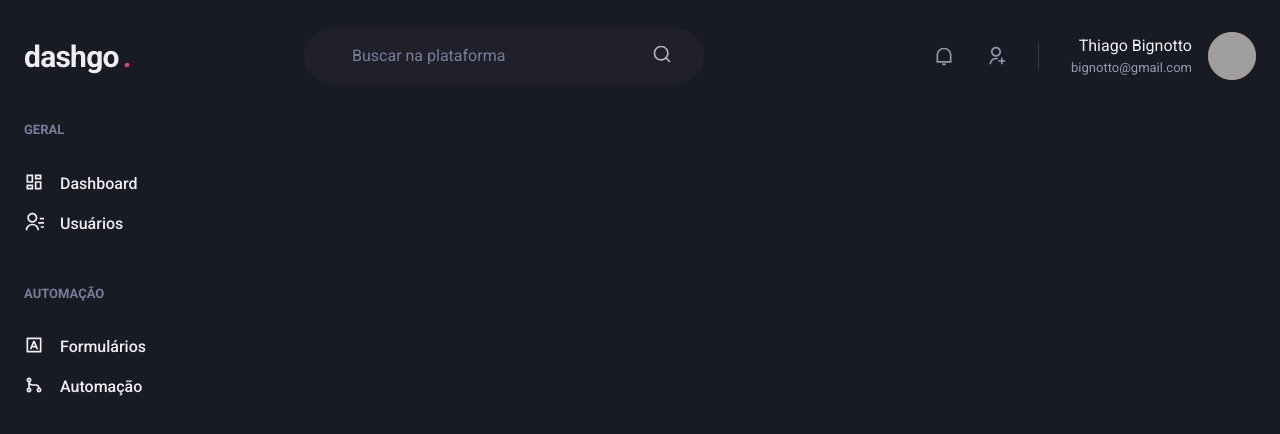
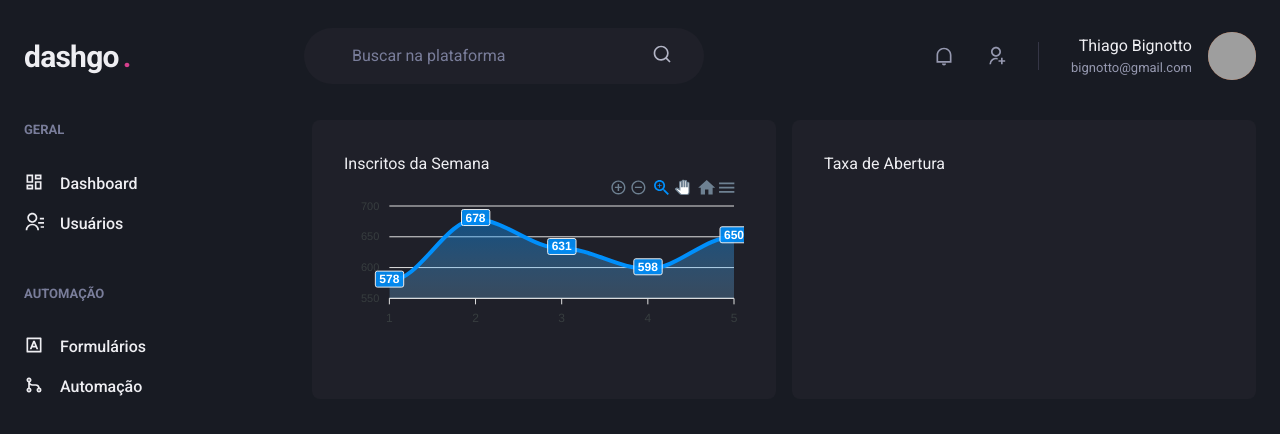
Before and after one commit to Bignotto/ignite-react-next-dashgo, a Next.js app: page /dashboard in a window 1280 px wide. Shown: the top 434 px of the page. Built offline with nearby package versions, Linux system fonts and the light colour scheme; grey boxes are pictures that could not be loaded.

Commit message:
added apexcharts

```diff
--- a/package.json
+++ b/package.json
@@ -12,9 +12,11 @@
     "@chakra-ui/react": "^1.6.2",
     "@emotion/react": "^11.4.0",
     "@emotion/styled": "^11.3.0",
+    "apexcharts": "^3.26.3",
     "framer-motion": "^4.1.17",
     "next": "10.2.1",
     "react": "17.0.2",
+    "react-apexcharts": "^1.3.9",
     "react-dom": "17.0.2",
     "react-icons": "^4.2.0"
   },
--- a/src/pages/dashboard.tsx
+++ b/src/pages/dashboard.tsx
@@ -1,6 +1,13 @@
-import { Flex } from "@chakra-ui/react";
+import { Flex, SimpleGrid, Box, Text } from "@chakra-ui/react";
 import { Header } from "../components/Header";
 import { Sidebar } from "../components/Sidebar";
+import dynamic from "next/dynamic";
+
+const Chart = dynamic(() => import("react-apexcharts"), { ssr: false });
+
+const options = {};
+
+const series = [{ name: "series1", data: [578, 678, 631, 598, 650] }];
 
 export default function Dashboard() {
   return (
@@ -9,6 +16,16 @@
       <Flex w="100%" my="6" maxWidth={1480} mx="auto" px="6">
         {/* here goes the side bar and the dashboard */}
         <Sidebar />
+
+        <SimpleGrid flex="1" gap="4" minChildWidth="320px" align="flex-start">
+          <Box p="8" bg="gray.800" borderRadius={8}>
+            <Text>Inscritos da Semana</Text>
+            <Chart options={options} series={series} type="area" height={160} />
+          </Box>
+          <Box p="8" bg="gray.800" borderRadius={8}>
+            <Text>Taxa de Abertura</Text>
+          </Box>
+        </SimpleGrid>
       </Flex>
     </Flex>
   );
```
Also changed, not shown: 1 other file (tests, documents, lock files or other folders).
